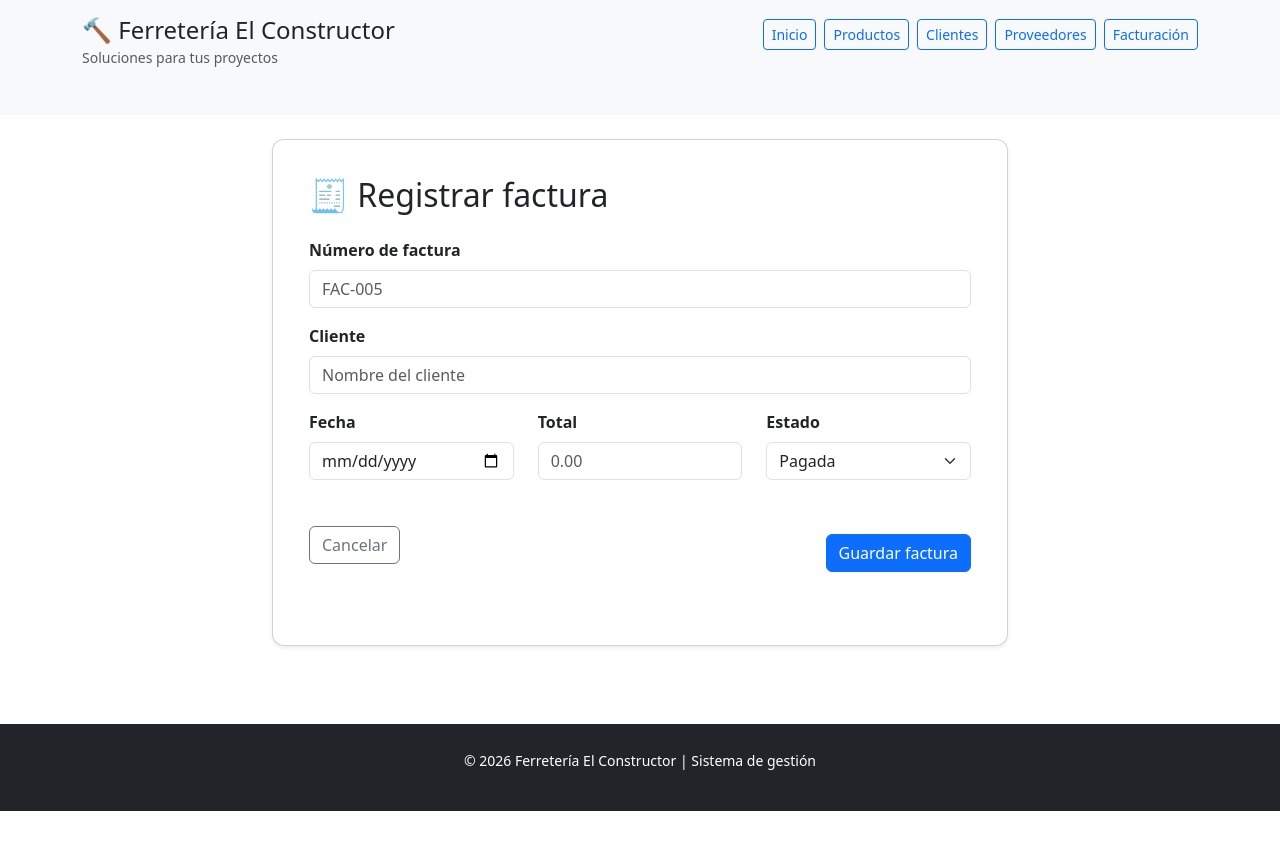
After one commit to EriSan24/DESARROLLO-DE-APLICACIONES-WEB, a Flask app: page /facturacion/formulario in a window 1280 px wide. The commit adds this page. Run offline with Flask 2, Linux system fonts and the light colour scheme.

Commit message:
tarea
tarea

```diff
--- a/Proyecto_Ferreteria/app.py
+++ b/Proyecto_Ferreteria/app.py
@@ -1,6 +1,9 @@
-from flask import Flask, render_template
+from flask import Flask, flash, redirect, render_template, url_for
+
+from forms import ClienteForm, FacturaForm, ProductoForm, ProveedorForm
 
 app = Flask(__name__)
+app.config["SECRET_KEY"] = "ferreteria_secret_key_2026"
 
 NOMBRE_SISTEMA = "Ferretería El Constructor"
 
@@ -9,14 +12,35 @@ RESUMEN_SISTEMA = {
     "mensaje": "Panel de administración activo",
 }
 
+PRODUCTOS = [
+    {"codigo": "P001", "nombre": "Martillo", "categoria": "Herramientas", "precio": 12.50, "stock": 25},
+    {"codigo": "P002", "nombre": "Clavo 3in", "categoria": "Ferretería", "precio": 0.05, "stock": 200},
+    {"codigo": "P003", "nombre": "Taladro", "categoria": "Eléctricas", "precio": 85.00, "stock": 5},
+    {"codigo": "P004", "nombre": "Sierra", "categoria": "Herramientas", "precio": 45.00, "stock": 0},
+]
+
+CLIENTES = [
+    {"id": "C001", "nombre": "erick Sanchez", "cedula": "2100000001", "telefono": "0999999999", "correo": "juan@gmail.com"},
+    {"id": "C002", "nombre": "estefania ramon", "cedula": "2100000002", "telefono": "0988888888", "correo": "maria@gmail.com"},
+    {"id": "C003", "nombre": "roberto mecias", "cedula": "2100000003", "telefono": "0977777777", "correo": "carlos@gmail.com"},
+]
+
+PROVEEDORES = [
+    {"id": "PR001", "empresa": "FerreImport S.A.", "contacto": "Luis Torres", "telefono": "0991111111", "correo": "ventas@ferreimport.com"},
+    {"id": "PR002", "empresa": "Distribuidora Amazónica", "contacto": "Ana Morales", "telefono": "0982222222", "correo": "info@distribuidora.com"},
+    {"id": "PR003", "empresa": "Herramientas del Ecuador", "contacto": "Pedro Gómez", "telefono": "0973333333", "correo": "contacto@herramientas.com"},
+]
+
+FACTURAS = [
+    {"numero": "FAC-001", "cliente": "Juan Pérez", "fecha": "15/08/2026", "total": 125.50, "estado": "Pagada"},
+    {"numero": "FAC-002", "cliente": "María López", "fecha": "15/08/2026", "total": 85.00, "estado": "Pagada"},
+    {"numero": "FAC-003", "cliente": "Carlos Sánchez", "fecha": "16/08/2026", "total": 45.75, "estado": "Pendiente"},
+]
+
 
 @app.route("/")
 def index():
-    productos_destacados = [
-        {"codigo": "P001", "nombre": "Martillo", "categoria": "Herramientas", "precio": 12.50, "stock": 25},
-        {"codigo": "P002", "nombre": "Clavo 3in", "categoria": "Ferretería", "precio": 0.05, "stock": 200},
-        {"codigo": "P003", "nombre": "Taladro", "categoria": "Eléctricas", "precio": 85.00, "stock": 5},
-    ]
+    productos_destacados = PRODUCTOS[:3]
     return render_template(
         "index.html",
         productos=productos_destacados,
@@ -27,43 +51,94 @@ def index():
 
 @app.route("/productos")
 def productos():
-    items = [
-        {"codigo": "P001", "nombre": "Martillo", "categoria": "Herramientas", "precio": 12.50, "stock": 25},
-        {"codigo": "P002", "nombre": "Clavo 3in", "categoria": "Ferretería", "precio": 0.05, "stock": 200},
-        {"codigo": "P003", "nombre": "Taladro", "categoria": "Eléctricas", "precio": 85.00, "stock": 5},
-        {"codigo": "P004", "nombre": "Sierra", "categoria": "Herramientas", "precio": 45.00, "stock": 0},
-    ]
-    return render_template("productos.html", productos=items, nombre_sistema=NOMBRE_SISTEMA)
+    return render_template("productos.html", productos=PRODUCTOS, nombre_sistema=NOMBRE_SISTEMA)
+
+
+@app.route("/productos/formulario", methods=["GET", "POST"])
+def formulario_producto():
+    form = ProductoForm()
+    if form.validate_on_submit():
+        PRODUCTOS.append(
+            {
+                "codigo": form.codigo.data.strip(),
+                "nombre": form.nombre.data.strip(),
+                "categoria": form.categoria.data.strip(),
+                "precio": float(form.precio.data),
+                "stock": int(form.stock.data),
+            }
+        )
+        flash("Producto registrado correctamente.", "success")
+        return redirect(url_for("productos"))
+    return render_template("formulario_producto.html", form=form, nombre_sistema=NOMBRE_SISTEMA)
 
 
 @app.route("/clientes")
 def clientes():
-    items = [
-        {"id": "C001", "nombre": "erick Sanchez", "cedula": "2100000001", "telefono": "0999999999", "correo": "juan@gmail.com"},
-        {"id": "C002", "nombre": "estefania ramon", "cedula": "2100000002", "telefono": "0988888888", "correo": "maria@gmail.com"},
-        {"id": "C003", "nombre": "roberto mecias", "cedula": "2100000003", "telefono": "0977777777", "correo": "carlos@gmail.com"},
-    ]
-    return render_template("clientes.html", clientes=items, nombre_sistema=NOMBRE_SISTEMA)
+    return render_template("clientes.html", clientes=CLIENTES, nombre_sistema=NOMBRE_SISTEMA)
+
+
+@app.route("/clientes/formulario", methods=["GET", "POST"])
+def formulario_cliente():
+    form = ClienteForm()
+    if form.validate_on_submit():
+        CLIENTES.append(
+            {
+                "id": f"C{len(CLIENTES) + 1:03d}",
+                "nombre": form.nombre.data.strip(),
+                "cedula": form.cedula.data.strip(),
+                "telefono": form.telefono.data.strip(),
+                "correo": form.correo.data.strip(),
+            }
+        )
+        flash("Cliente registrado correctamente.", "success")
+        return redirect(url_for("clientes"))
+    return render_template("formulario_cliente.html", form=form, nombre_sistema=NOMBRE_SISTEMA)
 
 
 @app.route("/proveedores")
 def proveedores():
-    items = [
-        {"id": "PR001", "empresa": "FerreImport S.A.", "contacto": "Luis Torres", "telefono": "0991111111", "correo": "ventas@ferreimport.com"},
-        {"id": "PR002", "empresa": "Distribuidora Amazónica", "contacto": "Ana Morales", "telefono": "0982222222", "correo": "info@distribuidora.com"},
-        {"id": "PR003", "empresa": "Herramientas del Ecuador", "contacto": "Pedro Gómez", "telefono": "0973333333", "correo": "contacto@herramientas.com"},
-    ]
-    return render_template("proveedores.html", proveedores=items, nombre_sistema=NOMBRE_SISTEMA)
+    return render_template("proveedores.html", proveedores=PROVEEDORES, nombre_sistema=NOMBRE_SISTEMA)
+
+
+@app.route("/proveedores/formulario", methods=["GET", "POST"])
+def formulario_proveedor():
+    form = ProveedorForm()
+    if form.validate_on_submit():
+        PROVEEDORES.append(
+            {
+                "id": f"PR{len(PROVEEDORES) + 1:03d}",
+                "empresa": form.empresa.data.strip(),
+                "contacto": form.contacto.data.strip(),
+                "telefono": form.telefono.data.strip(),
+                "correo": form.correo.data.strip(),
+            }
+        )
+        flash("Proveedor registrado correctamente.", "success")
+        return redirect(url_for("proveedores"))
+    return render_template("formulario_proveedor.html", form=form, nombre_sistema=NOMBRE_SISTEMA)
 
 
 @app.route("/facturacion")
 def facturacion():
-    items = [
-        {"numero": "FAC-001", "cliente": "Juan Pérez", "fecha": "15/08/2026", "total": 125.50, "estado": "Pagada"},
-        {"numero": "FAC-002", "cliente": "María López", "fecha": "15/08/2026", "total": 85.00, "estado": "Pagada"},
-        {"numero": "FAC-003", "cliente": "Carlos Sánchez", "fecha": "16/08/2026", "total": 45.75, "estado": "Pendiente"},
-    ]
-    return render_template("facturacion.html", facturas=items, nombre_sistema=NOMBRE_SISTEMA)
+    return render_template("facturacion.html", facturas=FACTURAS, nombre_sistema=NOMBRE_SISTEMA)
+
+
+@app.route("/facturacion/formulario", methods=["GET", "POST"])
+def formulario_facturacion():
+    form = FacturaForm()
+    if form.validate_on_submit():
+        FACTURAS.append(
+            {
+                "numero": form.numero.data.strip(),
+                "cliente": form.cliente.data.strip(),
+                "fecha": form.fecha.data.strftime("%d/%m/%Y"),
+                "total": float(form.total.data),
+                "estado": form.estado.data,
+            }
+        )
+        flash("Factura registrada correctamente.", "success")
+        return redirect(url_for("facturacion"))
+    return render_template("formulario_facturacion.html", form=form, nombre_sistema=NOMBRE_SISTEMA)
 
 
 if __name__ == "__main__":
--- /dev/null
+++ b/Proyecto_Ferreteria/forms/__init__.py
@@ -0,0 +1,6 @@
+from .cliente_form import ClienteForm
+from .facturacion_form import FacturaForm
+from .producto_form import ProductoForm
+from .proveedor_form import ProveedorForm
+
+__all__ = ["ProductoForm", "ClienteForm", "ProveedorForm", "FacturaForm"]
--- /dev/null
+++ b/Proyecto_Ferreteria/forms/facturacion_form.py
@@ -0,0 +1,28 @@
+from flask_wtf import FlaskForm
+from wtforms import DateField, FloatField, SelectField, StringField
+from wtforms.validators import DataRequired, Length, NumberRange
+
+
+class FacturaForm(FlaskForm):
+    numero = StringField(
+        "Número de factura",
+        validators=[DataRequired(message="El número de factura es obligatorio."), Length(min=3, max=25, message="El número debe tener entre 3 y 25 caracteres.")],
+    )
+    cliente = StringField(
+        "Cliente",
+        validators=[DataRequired(message="El cliente es obligatorio."), Length(min=3, max=100, message="El cliente debe tener entre 3 y 100 caracteres.")],
+    )
+    fecha = DateField(
+        "Fecha",
+        validators=[DataRequired(message="La fecha es obligatoria.")],
+        format="%Y-%m-%d",
+    )
+    total = FloatField(
+        "Total",
+        validators=[DataRequired(message="El total es obligatorio."), NumberRange(min=0, message="El total debe ser mayor o igual a 0.")],
+    )
+    estado = SelectField(
+        "Estado",
+        choices=[("Pagada", "Pagada"), ("Pendiente", "Pendiente"), ("Anulada", "Anulada")],
+        validators=[DataRequired(message="El estado es obligatorio.")],
+    )
--- a/Proyecto_Ferreteria/requirements.txt
+++ b/Proyecto_Ferreteria/requirements.txt
@@ -1 +1,3 @@
 Flask>=2.0
+Flask-WTF>=1.3.0
+WTForms>=3.2.2
--- a/Proyecto_Ferreteria/static/css/style.css
+++ b/Proyecto_Ferreteria/static/css/style.css
@@ -33,6 +33,22 @@
 	margin-bottom: 8px;
 }
 
+/* Formularios */
+.form-label {
+	font-weight: 600;
+}
+
+.invalid-feedback {
+	display: block;
+	margin-top: 0.35rem;
+	font-size: 0.875rem;
+}
+
+.form-control.is-invalid,
+.form-select.is-invalid {
+	border-color: #dc3545;
+}
+
 /* Pie de página */
 .footer-principal {
 	background-color: #212529;
--- a/Proyecto_Ferreteria/templates/clientes.html
+++ b/Proyecto_Ferreteria/templates/clientes.html
@@ -8,7 +8,7 @@
 		<h2>👥 Gestión de Clientes</h2>
 		<p class="text-muted">Clientes registrados en el sistema.</p>
 	</div>
-	<button class="btn btn-success" onclick="mostrarMensaje()">+ Nuevo cliente</button>
+	<a href="{{ url_for('formulario_cliente') }}" class="btn btn-success">+ Nuevo cliente</a>
 </div>
 
 <div class="card shadow-sm informacion">
--- a/Proyecto_Ferreteria/templates/facturacion.html
+++ b/Proyecto_Ferreteria/templates/facturacion.html
@@ -8,7 +8,7 @@
 		<h2>🧾 Módulo de Facturación</h2>
 		<p class="text-muted">Registro de facturas del sistema.</p>
 	</div>
-	<button class="btn btn-success" onclick="mostrarMensaje()">+ Nueva factura</button>
+	<a href="{{ url_for('formulario_facturacion') }}" class="btn btn-success">+ Nueva factura</a>
 </div>
 
 <div class="card shadow-sm informacion">
--- /dev/null
+++ b/Proyecto_Ferreteria/templates/formulario_facturacion.html
@@ -0,0 +1,81 @@
+{% extends "base.html" %}
+
+{% block title %}Formulario de Facturación - Ferretería El Constructor{% endblock %}
+
+{% block content %}
+<div class="row justify-content-center">
+    <div class="col-lg-8">
+        <div class="card shadow-sm informacion">
+            <div class="card-body">
+                <h2 class="mb-4">🧾 Registrar factura</h2>
+
+                {% with messages = get_flashed_messages(with_categories=true) %}
+                    {% if messages %}
+                        {% for category, message in messages %}
+                            <div class="alert alert-{{ 'success' if category == 'success' else 'danger' }} alert-dismissible fade show" role="alert">
+                                {{ message }}
+                                <button type="button" class="btn-close" data-bs-dismiss="alert" aria-label="Close"></button>
+                            </div>
+                        {% endfor %}
+                    {% endif %}
+                {% endwith %}
+
+                <form method="POST" novalidate>
+                    {{ form.hidden_tag() }}
+
+                    <div class="mb-3">
+                        {{ form.numero.label(class="form-label") }}
+                        {{ form.numero(class="form-control" + (" is-invalid" if form.numero.errors else ""), placeholder="FAC-005") }}
+                        {% if form.numero.errors %}
+                            <div class="invalid-feedback d-block">{{ form.numero.errors[0] }}</div>
+                        {% endif %}
+                    </div>
+
+                    <div class="mb-3">
+                        {{ form.cliente.label(class="form-label") }}
+                        {{ form.cliente(class="form-control" + (" is-invalid" if form.cliente.errors else ""), placeholder="Nombre del cliente") }}
+                        {% if form.cliente.errors %}
+                            <div class="invalid-feedback d-block">{{ form.cliente.errors[0] }}</div>
+                        {% endif %}
+                    </div>
+
+                    <div class="row">
+                        <div class="col-md-4">
+                            <div class="mb-3">
+                                {{ form.fecha.label(class="form-label") }}
+                                {{ form.fecha(class="form-control" + (" is-invalid" if form.fecha.errors else "")) }}
+                                {% if form.fecha.errors %}
+                                    <div class="invalid-feedback d-block">{{ form.fecha.errors[0] }}</div>
+                                {% endif %}
+                            </div>
+                        </div>
+                        <div class="col-md-4">
+                            <div class="mb-3">
+                                {{ form.total.label(class="form-label") }}
+                                {{ form.total(class="form-control" + (" is-invalid" if form.total.errors else ""), step="0.01", placeholder="0.00") }}
+                                {% if form.total.errors %}
+                                    <div class="invalid-feedback d-block">{{ form.total.errors[0] }}</div>
+                                {% endif %}
+                            </div>
+                        </div>
+                        <div class="col-md-4">
+                            <div class="mb-3">
+                                {{ form.estado.label(class="form-label") }}
+                                {{ form.estado(class="form-select" + (" is-invalid" if form.estado.errors else "")) }}
+                                {% if form.estado.errors %}
+                                    <div class="invalid-feedback d-block">{{ form.estado.errors[0] }}</div>
+                                {% endif %}
+                            </div>
+                        </div>
+                    </div>
+
+                    <div class="d-flex justify-content-between align-items-center">
+                        <a href="{{ url_for('facturacion') }}" class="btn btn-outline-secondary">Cancelar</a>
+                        <button type="submit" class="btn btn-primary">Guardar factura</button>
+                    </div>
+                </form>
+            </div>
+        </div>
+    </div>
+</div>
+{% endblock %}
--- a/Proyecto_Ferreteria/templates/proveedores.html
+++ b/Proyecto_Ferreteria/templates/proveedores.html
@@ -8,7 +8,7 @@
 		<h2>🚚 Gestión de Proveedores</h2>
 		<p class="text-muted">Proveedores registrados en el sistema.</p>
 	</div>
-	<button class="btn btn-success" onclick="mostrarMensaje()">+ Nuevo proveedor</button>
+	<a href="{{ url_for('formulario_proveedor') }}" class="btn btn-success">+ Nuevo proveedor</a>
 </div>
 
 <div class="card shadow-sm informacion">
```
Also changed, not shown: Proyecto_Ferreteria/forms/cliente_form.py (added, +22 -0 lines), Proyecto_Ferreteria/forms/producto_form.py (added, +26 -0 lines), Proyecto_Ferreteria/forms/proveedor_form.py (added, +22 -0 lines), Proyecto_Ferreteria/templates/formulario_cliente.html (added, +72 -0 lines), Proyecto_Ferreteria/templates/formulario_producto.html (added, +80 -0 lines), Proyecto_Ferreteria/templates/formulario_proveedor.html (added, +72 -0 lines), Proyecto_Ferreteria/templates/productos.html (+8 -2 lines).
